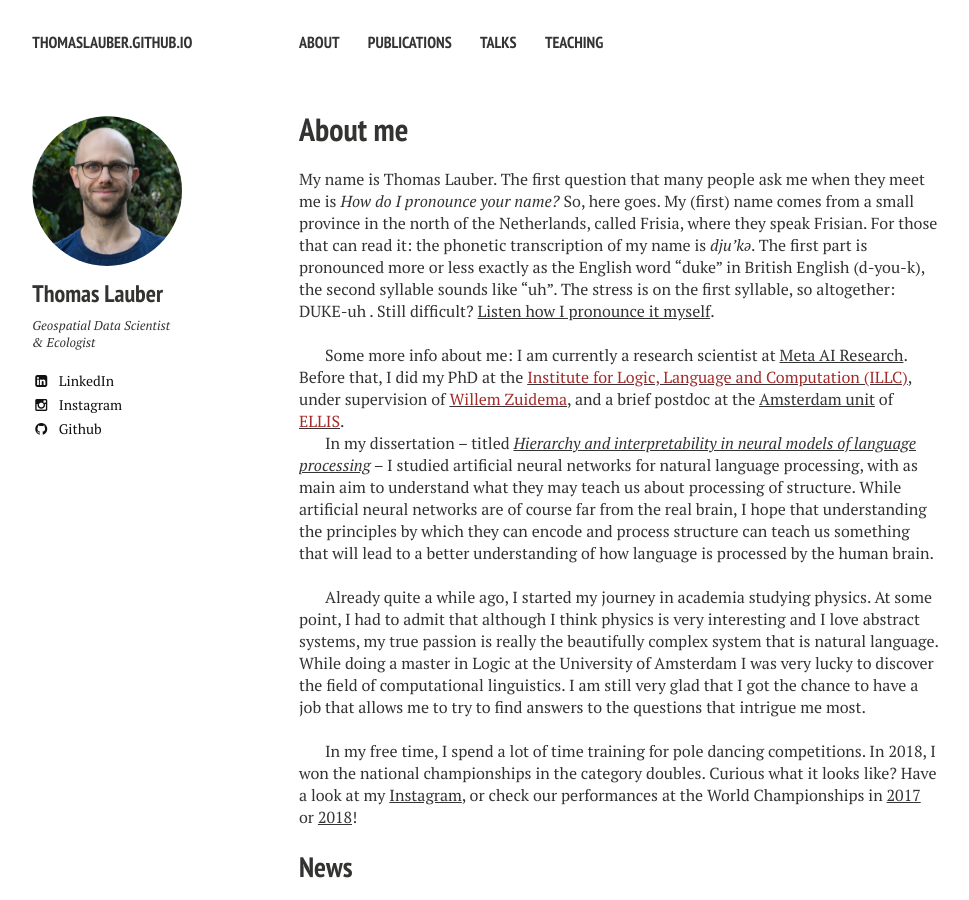
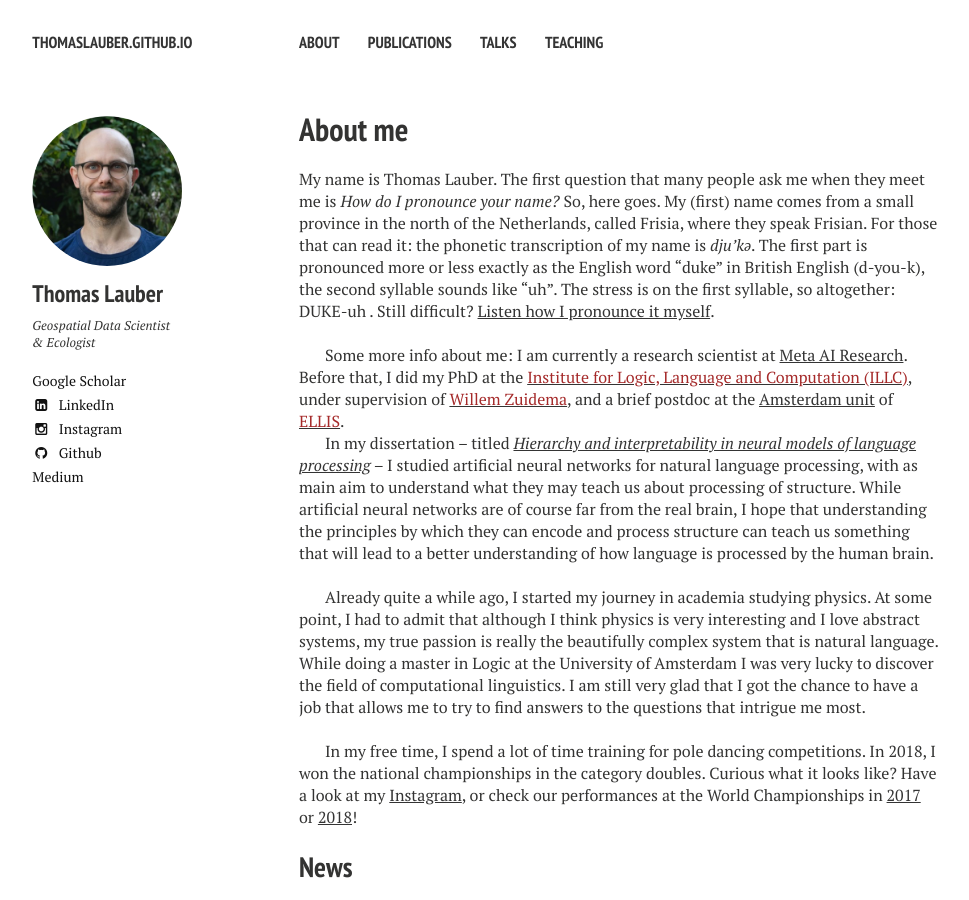
Before and after one commit to thomaslauber/thomaslauber.github.io, a Jekyll site: the page built from index.md, in a window 1280 px wide and 900 px high. Shown: the whole window, without its empty margins (21-990 px from the left). Built offline with Jekyll 4.4.1, drawn with Linux system fonts in a browser that asks for light colours; nearby versions of some CDN libraries.

Commit message:
Update _author-bio.html

```diff
--- a/_includes/_author-bio.html
+++ b/_includes/_author-bio.html
@@ -14,11 +14,13 @@
   <p>{{ author.bio }}</p>
   {% if author.email %}<a href="mailto:{{ author.email }}" class="author-social" target="_blank"><i class="fa fa-fw fa-envelope-square"></i> Email</a>{% endif %}
   {% if author.google.plus %}<a href="http://plus.google.com/+{{ author.google.plus }}" class="author-social" target="_blank"><i class="fa fa-fw fa-google-plus-square"></i> Google+</a>{% endif %}
+  {% if author.googlescholar %}<a href="https://scholar.google.com/citations?user={{ author.googlescholar }}" class="author-social" target="_blank"><i class="fa-brands fa-google-scholar"></i> Google Scholar</a>{% endif %}
   {% if author.linkedin %}<a href="https://www.linkedin.com/in/tom-lauber/" class="author-social" target="_blank"><i class="fa fa-fw fa-linkedin-square"></i> LinkedIn</a>{% endif %}
   {% if author.twitter %}<a href="https://x.com/{{ author.twitter }} class="author-social" target="_blank"><i class="fa fa-fw fa-twitter-square"></i> Twitter</a>{% endif %}
   {% if author.instagram %}<a href="http://instagram.com/{{ author.instagram }}" class="author-social" target="_blank"><i class="fa fa-fw fa-instagram"></i> Instagram</a>{% endif %}
   {% if author.github %}<a href="http://github.com/{{ author.github }}" class="author-social" target="_blank"><i class="fa fa-fw fa-github"></i> Github</a>{% endif %}
   {% if author.stackoverflow %}<a href="http://stackoverflow.com/users/{{ author.stackoverflow }}" class="author-social" target="_blank"><i class="fa fa-fw fa-stack-overflow"></i> Stackoverflow</a>{% endif %}
+  {% if author.medium %}<a href="http://medium.com/{{ author.medium }}" class="author-social" target="_blank"><i class="fa-brands fa-medium"></i> Medium</a>{% endif %}
 
   <!-- Mailing address
   <br><h4>Mailing address</h4>Institute for Logic, Language and Computation<br>Universiteit van Amsterdam<br>P.O. Box 94242<br> 1090 GE AMSTERDAM<br>
```
